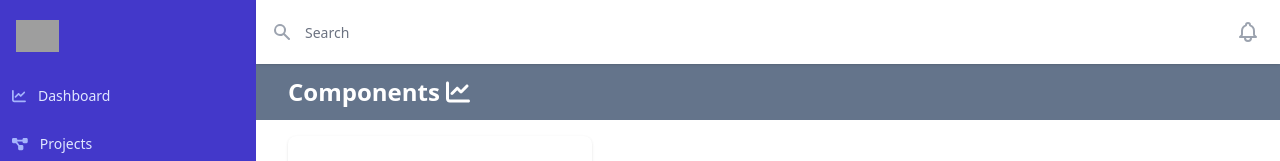
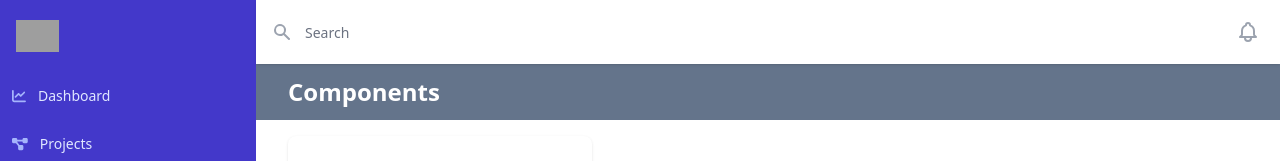
Before and after one commit to benjaminkent/vite-tailwindui, a Vue app: page /components in a window 1280 px wide. Shown: the top 161 px of the page. Built offline with nearby package versions, Linux system fonts and the light colour scheme; grey boxes are pictures that could not be loaded; a web font is replaced by a local one.

Commit message:
remove rouge fa icon

```diff
--- a/src/views/Layout.vue
+++ b/src/views/Layout.vue
@@ -170,7 +170,6 @@
           <div class="max-w-7xl mx-auto px-4 sm:px-6 md:px-8 py-3 bg-slate-500">
             <h1 class="text-2xl font-semibold text-white capitalize">
               {{ pageName }}
-              <fa-icon :icon="['fas', 'chart-line']" />
             </h1>
           </div>
           <div class="max-w-7xl mx-auto p-4 sm:px-6 md:px-8">
```
